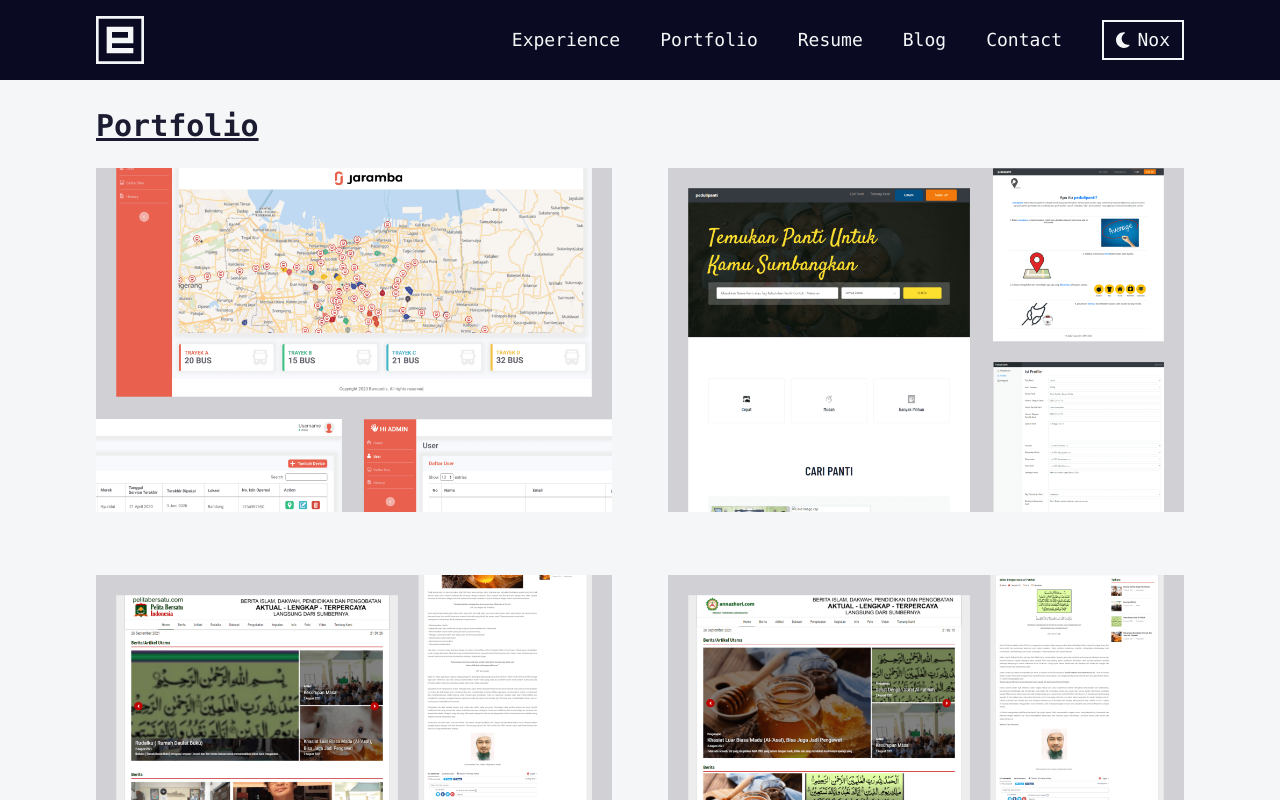
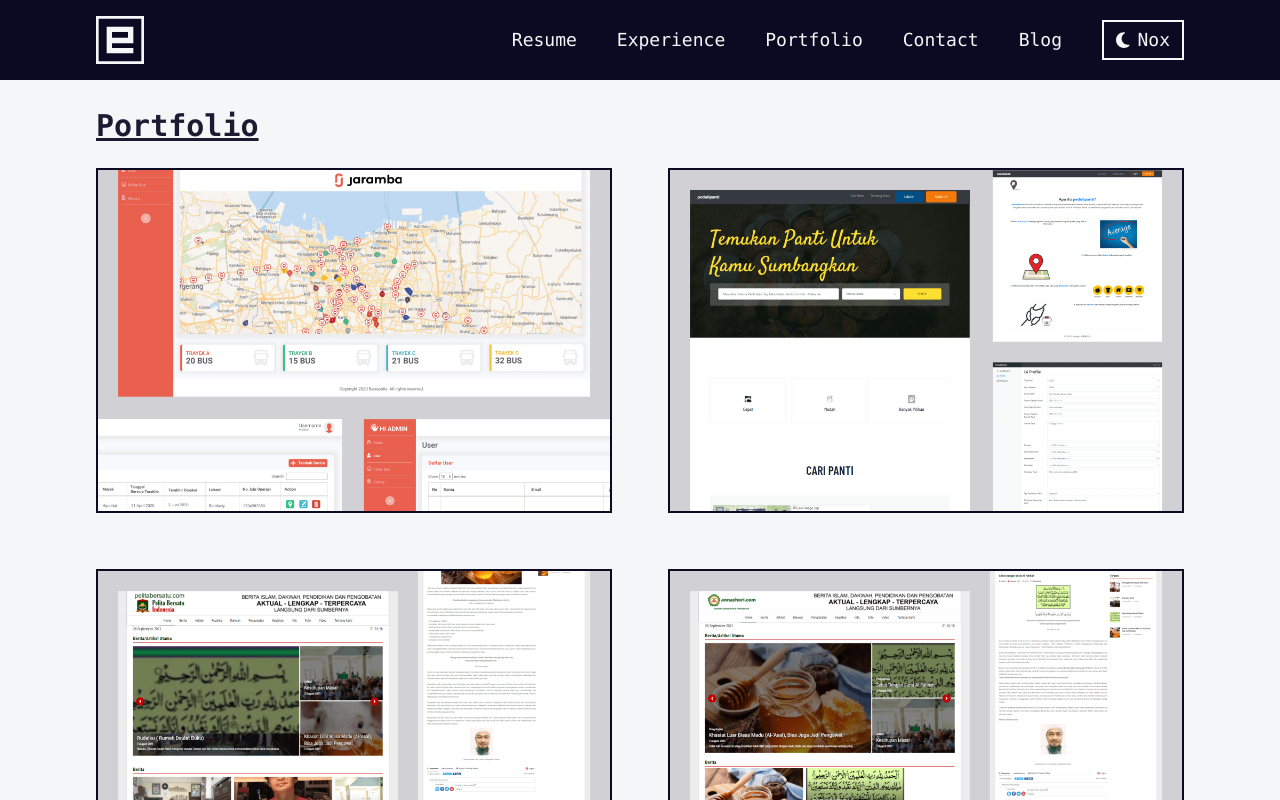
Before and after one commit to edikurniawan-dev/edikurniawan.dev, a Next.js app: page /portfolio in a window 1280 px wide. Shown: the top 800 px of the page. Built offline with nearby package versions, Linux system fonts and the light colour scheme.

Commit message:
fix navbar and portfolio card

```diff
--- a/components/navbar.jsx
+++ b/components/navbar.jsx
@@ -29,10 +29,10 @@ export default function Navbar() {
             return (
                 <button
                     onClick={() => setTheme('light')}
-                    className="bg-light border-2 border-light py-2 md:py-0">
+                    className="py-2 border-2 bg-light border-light md:py-0">
                     <div className="flex items-center justify-center px-3 py-1 space-x-2">
                         <FontAwesomeIcon icon={faSun} className="text-black" />
-                        <p className="text-black font-mono font-medium hidden md:block">
+                        <p className="hidden font-mono font-medium text-black md:block">
                             Lumos
                         </p>
                     </div>
@@ -42,10 +42,10 @@ export default function Navbar() {
             return (
                 <button
                     onClick={() => setTheme('dark')}
-                    className="bg-black border-2 border-light py-2 md:py-0">
+                    className="py-2 bg-black border-2 border-light md:py-0">
                     <div className="flex items-center justify-center px-3 py-1 space-x-2">
                         <FontAwesomeIcon icon={faMoon} className="text-light" />
-                        <p className="text-light font-mono font-medium hidden md:block">
+                        <p className="hidden font-mono font-medium text-light md:block">
                             Nox
                         </p>
                     </div>
@@ -78,7 +78,7 @@ export default function Navbar() {
     };
 
     return (
-        <header className="mx-auto md:container md:px-8 md:max-w-6xl 2xl:max-w-7xl font-mono">
+        <header className="mx-auto font-mono md:container md:px-8 md:max-w-6xl 2xl:max-w-7xl">
             <nav className="hidden py-4 md:flex">
                 <Link href="/">
                     <a>
@@ -96,7 +96,12 @@ export default function Navbar() {
                         </svg>
                     </a>
                 </Link>
-                <ul className="flex w-full items-center justify-end md:space-x-5 lg:space-x-10 text-lg text-light">
+                <ul className="flex items-center justify-end w-full text-lg md:space-x-5 lg:space-x-10 text-light">
+                    <li>
+                        <Link href="/resume">
+                            <a>Resume</a>
+                        </Link>
+                    </li>
                     <li>
                         <Link href="/experience">
                             <a>Experience</a>
@@ -108,18 +113,13 @@ export default function Navbar() {
                         </Link>
                     </li>
                     <li>
-                        <Link href="/resume">
-                            <a>Resume</a>
+                        <Link href="/contact">
+                            <a>Contact</a>
                         </Link>
                     </li>
                     <li>
                         <Link href="/blog">
                             <a>Blog</a>
-                        </Link>
-                    </li>
-                    <li>
-                        <Link href="/contact">
-                            <a>Contact</a>
                         </Link>
                     </li>
                     <li className="flex-col items-center hidden md:flex">
@@ -147,8 +147,14 @@ export default function Navbar() {
                         <span className="text-xxs">Home</span>
                     </a>
                 </Link>
+                <Link href="/resume">
+                    <a className="flex flex-col items-center justify-end text-2xl md:hidden">
+                        <FontAwesomeIcon icon={faIdCard} />
+                        <span className="text-xxs">Resume</span>
+                    </a>
+                </Link>
                 <Link href="/experience">
-                    <a className="flex flex-col items-center justify-end text-2xl md:hidden pt-1">
+                    <a className="flex flex-col items-center justify-end pt-1 text-2xl md:hidden">
                         <FontAwesomeIcon icon={faBriefcase} />
                         <span className="text-xxs">Experience</span>
                     </a>
@@ -159,22 +165,16 @@ export default function Navbar() {
                         <span className="text-xxs">Portfolio</span>
                     </a>
                 </Link>
-                <Link href="/resume">
+                <Link href="/contact">
                     <a className="flex flex-col items-center justify-end text-2xl md:hidden">
-                        <FontAwesomeIcon icon={faIdCard} />
-                        <span className="text-xxs">Resume</span>
+                        <FontAwesomeIcon icon={faPhone} />
+                        <span className="text-xxs">Contact</span>
                     </a>
                 </Link>
                 <Link href="/blog">
                     <a className="flex flex-col items-center justify-end text-2xl md:hidden">
                         <FontAwesomeIcon icon={faNewspaper} />
                         <span className="text-xxs">Blog</span>
-                    </a>
-                </Link>
-                <Link href="/contact">
-                    <a className="flex flex-col items-center justify-end text-2xl md:hidden">
-                        <FontAwesomeIcon icon={faPhone} />
-                        <span className="text-xxs">Contact</span>
                     </a>
                 </Link>
             </div>
--- a/components/portfoliocard.jsx
+++ b/components/portfoliocard.jsx
@@ -7,13 +7,15 @@ export default function PortfolioCard({ image, link, title, description }) {
     return (
         <div className="relative w-full">
             <div className="absolute inset-0 z-0 bg-center bg-cover"></div>
-            <Image
-                loader={imageLoader}
-                src={image}
-                alt={title}
-                className="border-2 border-black dark:border-light"
-            />
-            <div className="absolute inset-0 z-10 flex flex-col items-center justify-center text-center text-white duration-300 opacity-0 bg-dark hover:bg-opacity-90 hover:opacity-100">
+            <div className="h-full border-2 border-black dark:border-light">
+                <Image
+                    loader={imageLoader}
+                    src={image}
+                    alt={title}
+                    layout="responsive"
+                />
+            </div>
+            <div className="absolute inset-0 z-10 flex flex-col items-center justify-center text-center text-white duration-300 border opacity-0 bg-dark hover:bg-opacity-90 hover:opacity-100">
                 <a
                     href={link}
                     target="_blank"
--- a/tailwind.config.js
+++ b/tailwind.config.js
@@ -13,7 +13,7 @@ module.exports = {
         extend: {
             fontSize: {
                 xxs: [
-                    '0.7rem',
+                    '10.5px',
                     {
                         lineHeight: '1.5rem',
                     },
```
Also changed, not shown: 1 other file (tests, documents, lock files or other folders).
